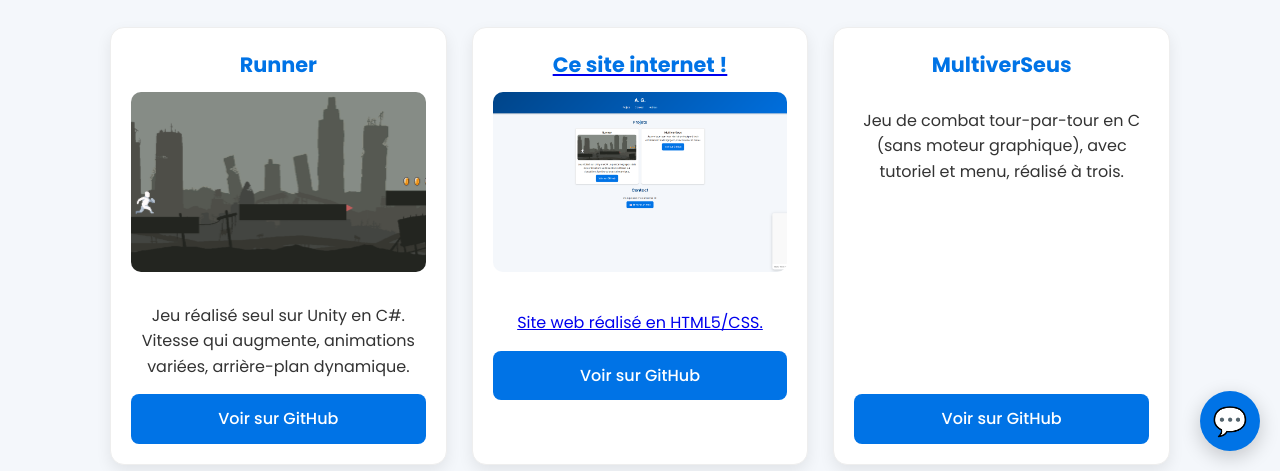
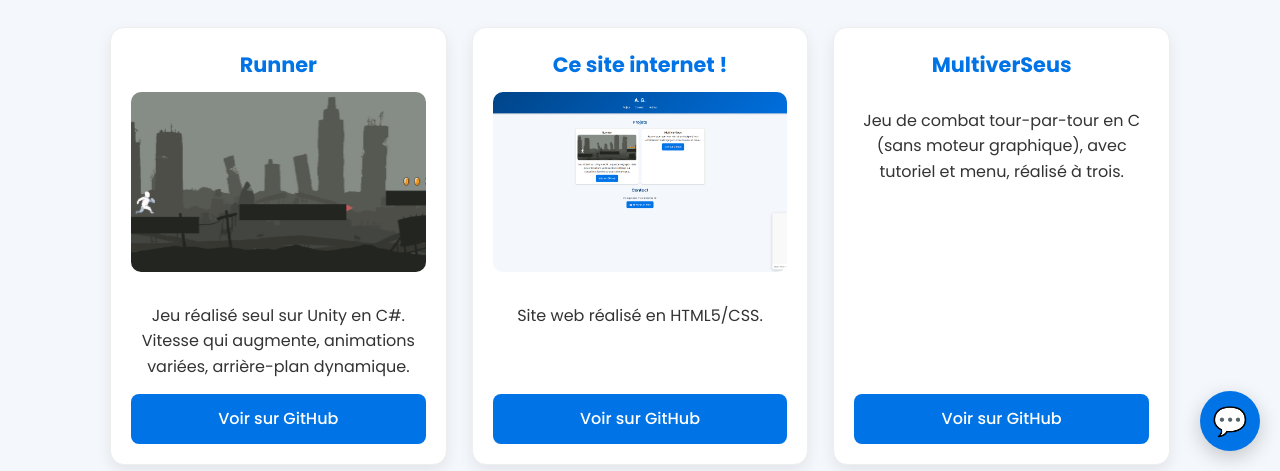
Before and after one commit to Alegodix/portfolio_chatbot, a website: page index.html in a window 1280 px wide. Shown: the part 329-800 px from the top of the page. Drawn offline with Linux system fonts and the light colour scheme.

Commit message:
amélioration de l'interface

```diff
--- a/index.html
+++ b/index.html
@@ -36,13 +36,11 @@
         </div>
 
         <!--Portfolio-->
-        <div class="projet-card">
-          <a href="Projets/portfolioSite.html">
-            <h3>Ce site internet !</h3>
-            <img src="Images/Portfolio_Screenshot.png" alt="Portfolio" />
-            <p>Site web réalisé en HTML5/CSS.</p>
-            <a class="btn" href="https://github.com/Alegodix/portfolio_chatbot" target="_blank" rel="noopener">Voir sur GitHub</a>
-          </a>
+        <div class="projet-card" href="Projets/portfolioSite.html">
+          <h3>Ce site internet !</h3>
+          <img src="Images/Portfolio_Screenshot.png" alt="Portfolio" />
+          <p>Site web réalisé en HTML5/CSS.</p>
+          <a class="btn" href="https://github.com/Alegodix/portfolio_chatbot" target="_blank" rel="noopener">Voir sur GitHub</a>
         </div>
 
         <!--MultiverSeus-->
```
